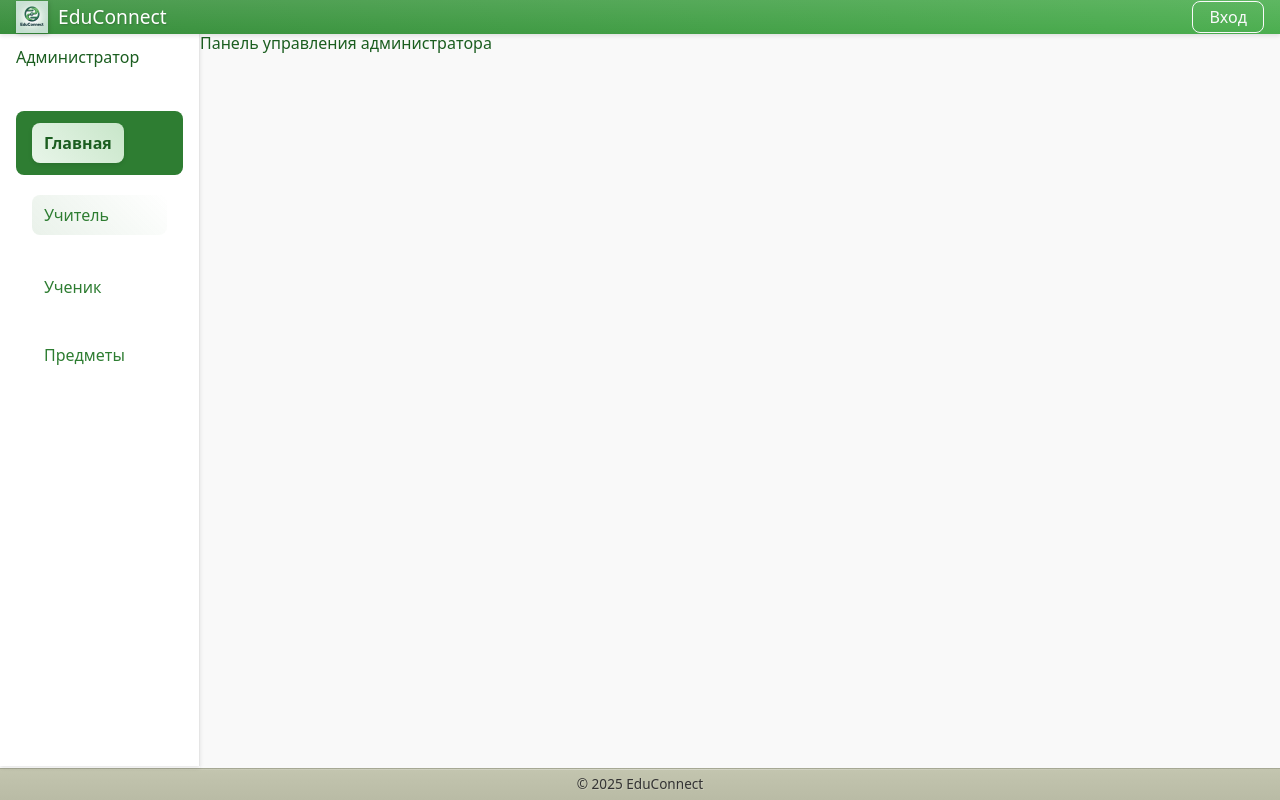
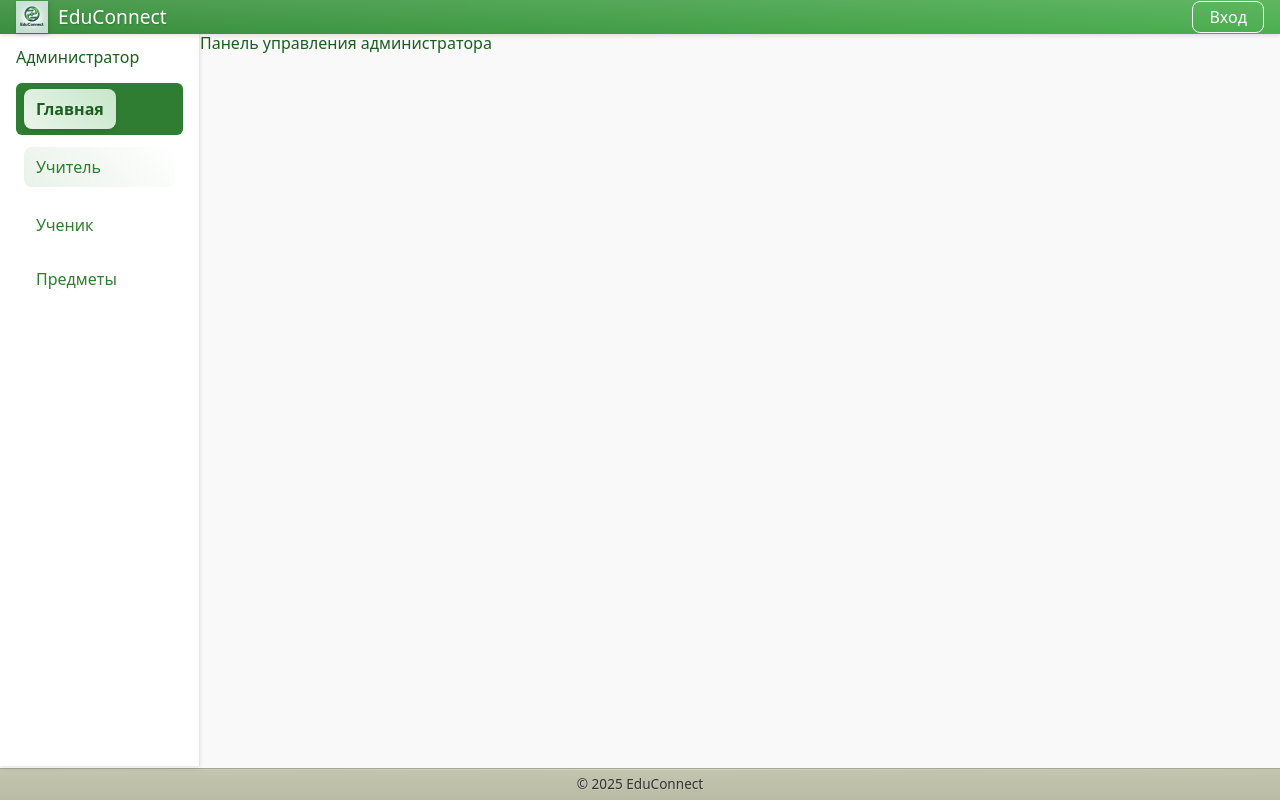
Before and after one commit to Alex-L-K-free/EduConnect, a React (Create React App) app in the folder educonnect/frontend/: page /admin in a window 1280 px wide. Built offline with nearby package versions, Linux system fonts and the light colour scheme.

Commit message:
оптимизация sidebar учителя v2

```diff
--- a/educonnect/frontend/src/components/layout/Sidebar.css
+++ b/educonnect/frontend/src/components/layout/Sidebar.css
@@ -4,10 +4,136 @@
   backdrop-filter: blur(10px);
   border-right: 1px solid rgba(46, 125, 50, 0.1);
   box-shadow: 2px 0 15px rgba(0, 0, 0, 0.05);
-  height: 100%;
+  height: 100vh; /* На всю высоту экрана */
+  overflow-y: auto; /* Добавляем вертикальную прокрутку */
+  width: 250px; /* Фиксированная ширина */
+  position: fixed;
+}
+
+/* Основной список */
+.sidebar-nav {
+  padding: 8px;
+  margin: 0;
+  list-style: none;
+}
+
+/* Стили для пунктов меню */
+.sidebar li {
+  display: flex;
+  align-items: flex-start; /* Выравнивание по верхнему краю */
+  padding: 6px 8px; /* Уменьшенные отступы */
+  cursor: pointer;
+  transition: all 0.3s ease;
+  border-radius: 6px;
+  margin: 2px 0; /* Уменьшенный интервал между пунктами */
+}
+
+/* Заголовок пункта меню */
+.menu-header {
+  display: flex;
+  align-items: center;
+  width: 100%;
+  padding: 4px 8px;
+}
+
+/* Иконки */
+.menu-icon {
+  margin-right: 8px;
+  font-size: 1.1rem;
+  width: 20px;
+  text-align: center;
+}
+
+/* Текст меню */
+.menu-text {
+  font-size: 0.9rem;
+  font-weight: 500;
+  white-space: nowrap;
+  overflow: hidden;
+  text-overflow: ellipsis;
+}
+
+/* Стрелка */
+.arrow {
+  margin-left: auto;
+  font-size: 0.8rem;
+  transition: transform 0.3s ease;
+}
+
+.arrow.down {
+  transform: rotate(90deg);
+}
+
+/* Подменю */
+.submenu {
+  list-style: none;
+  padding-left: 28px; /* Уменьшенный отступ слева */
+  margin: 0;
+  overflow: hidden;
+  transition: all 0.3s ease;
+}
+
+/* Элементы подменю */
+.submenu-item {
+  padding: 4px 8px;
+  font-size: 0.85rem;
+  display: flex;
+  align-items: center;
+  transition: all 0.2s ease;
+}
+
+/* Чекбоксы */
+.checkbox {
+  margin-right: 6px;
+  font-size: 1rem;
+}
+
+/* Активные состояния */
+.menu-item.active > .menu-header {
+  background-color: rgba(46, 125, 50, 0.1);
+}
+
+.submenu-item.selected {
+  background-color: rgba(46, 125, 50, 0.05);
+  font-weight: 500;
+}
+
+/* Эффекты при наведении */
+.menu-item:hover > .menu-header {
+  background-color: rgba(46, 125, 50, 0.05);
+}
+
+.submenu-item:hover {
+  background-color: rgba(46, 125, 50, 0.03);
+  padding-left: 12px;
+}
+
+/* Стили для раскрытого меню */
+.menu-item {
   display: flex;
   flex-direction: column;
-  gap: 1.5rem;
+}
+
+.menu-item.open {
+  background-color: rgba(46, 125, 50, 0.02);
+}
+
+/* Скроллбар */
+.sidebar::-webkit-scrollbar {
+  width: 6px;
+}
+
+.sidebar::-webkit-scrollbar-track {
+  background: transparent;
+}
+
+.sidebar::-webkit-scrollbar-thumb {
+  background-color: rgba(46, 125, 50, 0.2);
+  border-radius: 3px;
+}
+
+.sidebar::-webkit-scrollbar-thumb:hover {
+  background-color: rgba(46, 125, 50, 0.3);
 }
 
 /* Стили для хедера сайдбара */
@@ -172,16 +298,6 @@
   transform-style: preserve-3d;
 }
 
-.sidebar li {
-  display: flex;
-  align-items: center;
-  padding: 12px 16px;
-  cursor: pointer;
-  transition: all 0.3s ease;
-  border-radius: 8px;
-  margin: 4px 0;
-}
-
 .sidebar li:hover {
   background-color: rgba(46, 125, 50, 0.1);
 }
@@ -189,17 +305,6 @@
 .sidebar li.active {
   background-color: #2e7d32;
   color: white;
-}
-
-.menu-icon {
-  margin-right: 12px;
-  font-size: 1.2rem;
-  width: 24px;
-  text-align: center;
-}
-
-.menu-text {
-  font-weight: 500;
 }
 
 /* Анимация при наведении */
```
